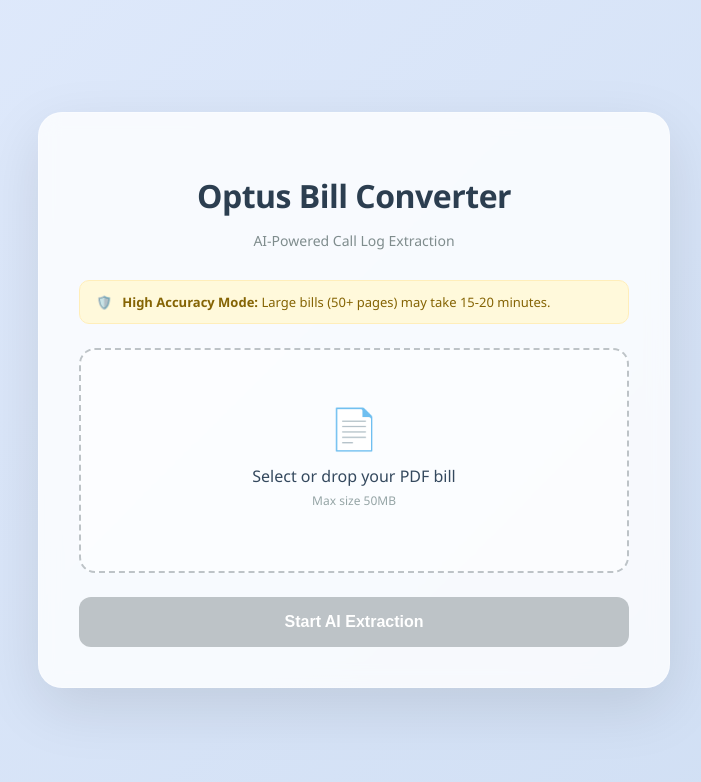
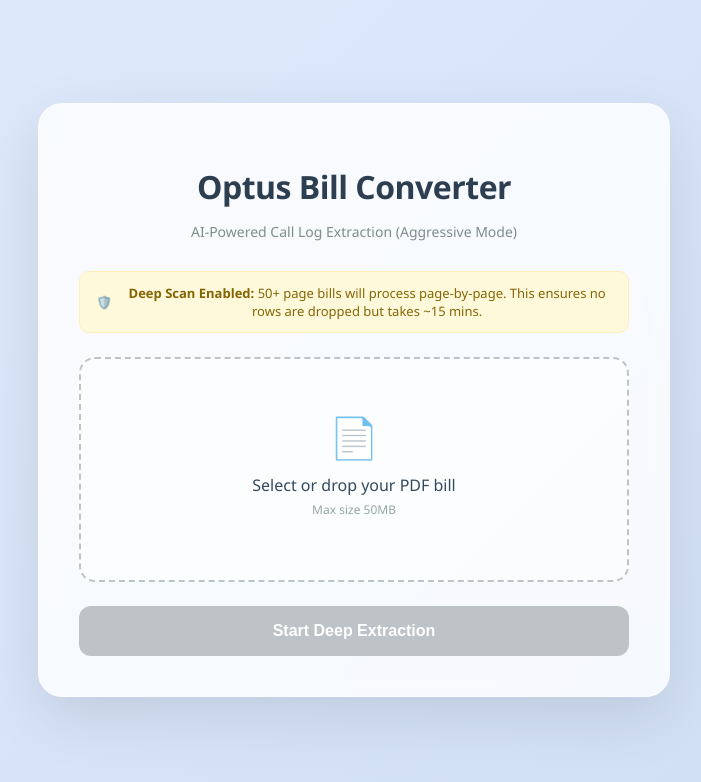
Before and after one commit to faizanurrehman2424-creator/optus-bill-converter, a Flask app: page / in a window 1280 px wide. Shown: the top 782 px of the page, without its empty margins (286-987 px from the left). Run offline with Flask 3, Linux system fonts and the light colour scheme.

Commit message:
Update index.html for deep extraction mode

```diff
--- a/templates/index.html
+++ b/templates/index.html
@@ -79,7 +79,6 @@
 
         button:disabled { background: #bdc3c7; box-shadow: none; cursor: not-allowed; }
 
-        /* Progress Visuals */
         .progress-section { margin-top: 30px; display: none; text-align: left; }
         .progress-header { display: flex; justify-content: space-between; margin-bottom: 10px; font-weight: 600; color: #34495e; }
 
@@ -130,7 +129,6 @@
             border: 1px solid #ffeeba;
         }
 
-        /* Pulse Animation */
         @keyframes pulse {
             0% { transform: scale(1); opacity: 1; }
             50% { transform: scale(1.05); opacity: 0.8; }
@@ -142,11 +140,11 @@
 <body>
     <div class="container">
         <h1>Optus Bill Converter</h1>
-        <p class="subtitle">AI-Powered Call Log Extraction</p>
+        <p class="subtitle">AI-Powered Call Log Extraction (Aggressive Mode)</p>
 
         <div class="warning-card">
             <span>🛡️</span>
-            <span><b>High Accuracy Mode:</b> Large bills (50+ pages) may take 15-20 minutes.</span>
+            <span><b>Deep Scan Enabled:</b> 50+ page bills will process page-by-page. This ensures no rows are dropped but takes ~15 mins.</span>
         </div>
 
         <input type="file" id="pdfInput" accept=".pdf" style="display:none">
@@ -167,7 +165,7 @@
             <div class="log-container" id="logBox"></div>
         </div>
 
-        <button id="convertBtn" onclick="startProcess()" disabled>Start AI Extraction</button>
+        <button id="convertBtn" onclick="startProcess()" disabled>Start Deep Extraction</button>
         <button id="downloadBtn" style="display:none; background:#0984e3;" onclick="downloadCSV()">📥 Download CSV Result</button>
     </div>
 
@@ -228,7 +226,7 @@
                     if (start >= totalPages) break;
                     if (i > 0 && end === totalPages && (end - start) < 2) continue;
 
-                    document.getElementById('statusText').innerText = `Processing Chunk: Pages ${start+1}-${end}`;
+                    document.getElementById('statusText').innerText = `Deep Scanning Pages ${start+1}-${end}`;
                     log(`Extracting data from pages ${start+1} to ${end}...`);
 
                     const chunkRes = await fetch('/process_chunk', {
@@ -250,9 +248,8 @@
                         log(`× API Alert: ${chunkJson.error}`, 'error');
                     }
 
-                    // THROTTLING: Wait 15 seconds between chunks to avoid 429 errors
                     if (end < totalPages) {
-                        log("Pausing for 15s to respect API rate limits...");
+                        log("Pausing for 15s to maintain stable connection...");
                         await new Promise(r => setTimeout(r, 15000));
                     }
 
```
